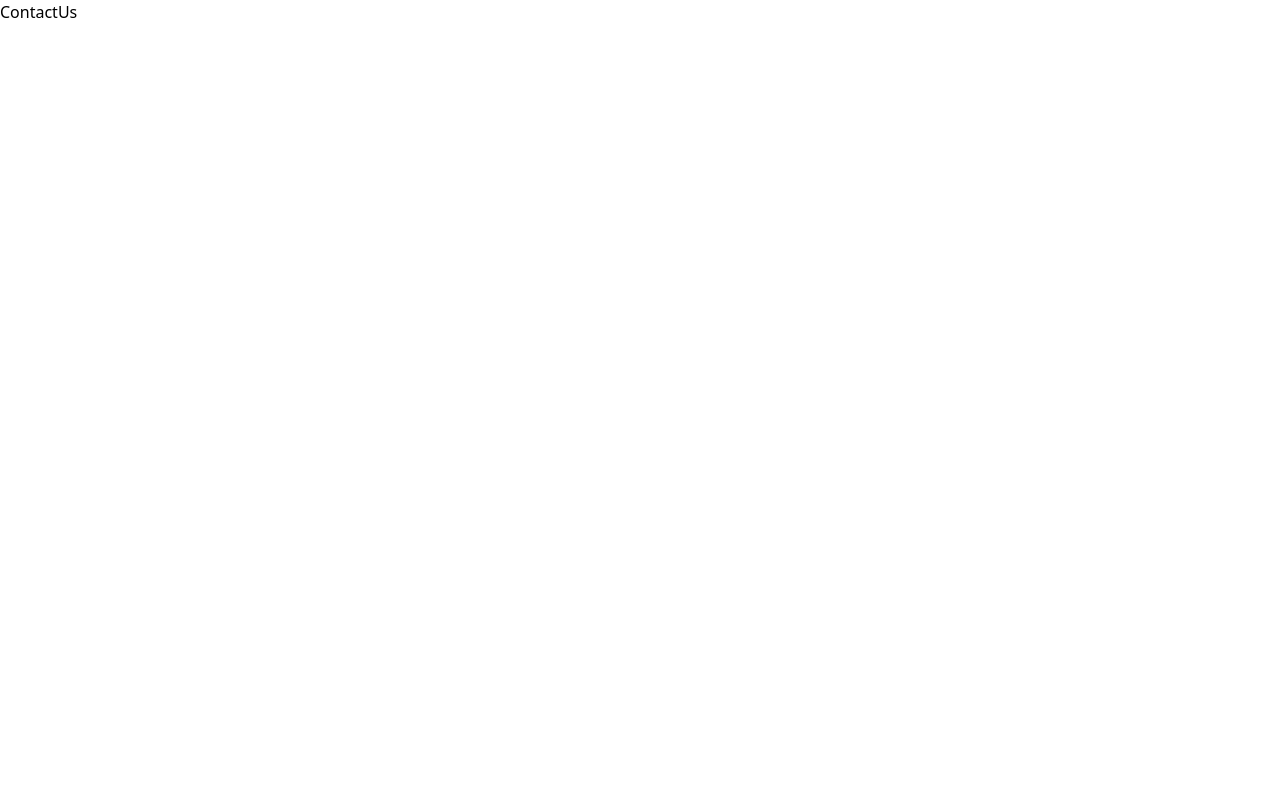
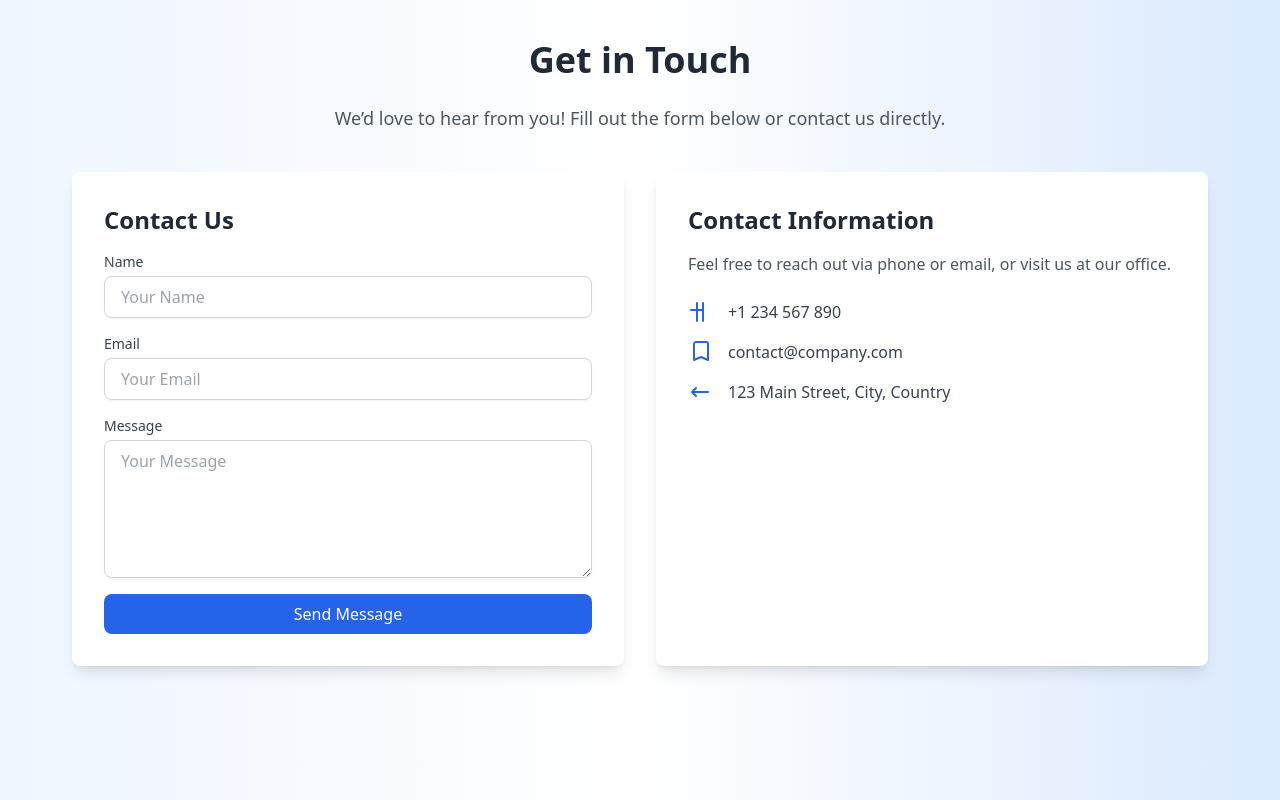
Before and after one commit to Comestro/TeacherGotHire-Frontend-, a React (Vite) app: page /contact in a window 1280 px wide. Built offline with nearby package versions, Linux system fonts and the light colour scheme.

Commit message:
home page design work

```diff
--- a/src/components/ContactUs/ContactUs.jsx
+++ b/src/components/ContactUs/ContactUs.jsx
@@ -1,9 +1,138 @@
-import React from 'react'
+import React from "react";
 
-function ContactUs() {
+const ContactUs = () => {
   return (
-    <div>ContactUs</div>
-  )
-}
+    <div className="min-h-screen bg-gradient-to-r from-blue-50 via-white to-blue-100 py-10 px-10">
+      <div className="max-w-7xl mx-auto px-4 sm:px-6 lg:px-8">
+        <h1 className="text-4xl font-bold text-center text-gray-800 mb-6">
+          Get in Touch
+        </h1>
+        <p className="text-lg text-center text-gray-600 mb-10">
+          We’d love to hear from you! Fill out the form below or contact us
+          directly.
+        </p>
 
-export default ContactUs
+        <div className="grid grid-cols-1 md:grid-cols-2 gap-8">
+          {/* Contact Form */}
+          <div className="bg-white shadow-lg rounded-lg p-8">
+            <h2 className="text-2xl font-semibold text-gray-800 mb-4">
+              Contact Us
+            </h2>
+            <form>
+              <div className="mb-4">
+                <label className="block text-sm font-medium text-gray-700">
+                  Name
+                </label>
+                <input
+                  type="text"
+                  placeholder="Your Name"
+                  className="mt-1 block w-full px-4 py-2 border border-gray-300 rounded-lg shadow-sm focus:ring-blue-500 focus:border-blue-500"
+                />
+              </div>
+              <div className="mb-4">
+                <label className="block text-sm font-medium text-gray-700">
+                  Email
+                </label>
+                <input
+                  type="email"
+                  placeholder="Your Email"
+                  className="mt-1 block w-full px-4 py-2 border border-gray-300 rounded-lg shadow-sm focus:ring-blue-500 focus:border-blue-500"
+                />
+              </div>
+              <div className="mb-4">
+                <label className="block text-sm font-medium text-gray-700">
+                  Message
+                </label>
+                <textarea
+                  placeholder="Your Message"
+                  rows="5"
+                  className="mt-1 block w-full px-4 py-2 border border-gray-300 rounded-lg shadow-sm focus:ring-blue-500 focus:border-blue-500"
+                ></textarea>
+              </div>
+              <button
+                type="submit"
+                className="w-full bg-blue-600 text-white py-2 px-4 rounded-lg hover:bg-blue-700 focus:ring-2 focus:ring-offset-2 focus:ring-blue-500"
+              >
+                Send Message
+              </button>
+            </form>
+          </div>
+
+          {/* Contact Information */}
+          <div className="bg-white shadow-lg rounded-lg p-8">
+            <h2 className="text-2xl font-semibold text-gray-800 mb-4">
+              Contact Information
+            </h2>
+            <p className="text-gray-600 mb-6">
+              Feel free to reach out via phone or email, or visit us at our
+              office.
+            </p>
+            <div className="space-y-4">
+              <div className="flex items-center">
+                <span className="text-blue-600">
+                  <svg
+                    xmlns="http://www.w3.org/2000/svg"
+                    className="h-6 w-6"
+                    fill="none"
+                    viewBox="0 0 24 24"
+                    stroke="currentColor"
+                    strokeWidth={2}
+                  >
+                    <path
+                      strokeLinecap="round"
+                      strokeLinejoin="round"
+                      d="M3 10h11M9 21V3m6 18V3"
+                    />
+                  </svg>
+                </span>
+                <p className="ml-4 text-gray-700">+1 234 567 890</p>
+              </div>
+              <div className="flex items-center">
+                <span className="text-blue-600">
+                  <svg
+                    xmlns="http://www.w3.org/2000/svg"
+                    className="h-6 w-6"
+                    fill="none"
+                    viewBox="0 0 24 24"
+                    stroke="currentColor"
+                    strokeWidth={2}
+                  >
+                    <path
+                      strokeLinecap="round"
+                      strokeLinejoin="round"
+                      d="M16 2H8c-1.1 0-2 .9-2 2v16l7-3 7 3V4c0-1.1-.9-2-2-2z"
+                    />
+                  </svg>
+                </span>
+                <p className="ml-4 text-gray-700">contact@company.com</p>
+              </div>
+              <div className="flex items-center">
+                <span className="text-blue-600">
+                  <svg
+                    xmlns="http://www.w3.org/2000/svg"
+                    className="h-6 w-6"
+                    fill="none"
+                    viewBox="0 0 24 24"
+                    stroke="currentColor"
+                    strokeWidth={2}
+                  >
+                    <path
+                      strokeLinecap="round"
+                      strokeLinejoin="round"
+                      d="M8 16l-4-4m0 0l4-4m-4 4h16"
+                    />
+                  </svg>
+                </span>
+                <p className="ml-4 text-gray-700">
+                  123 Main Street, City, Country
+                </p>
+              </div>
+            </div>
+          </div>
+        </div>
+      </div>
+    </div>
+  );
+};
+
+export default ContactUs;
--- a/src/components/Navbar/Navbar.jsx
+++ b/src/components/Navbar/Navbar.jsx
@@ -5,17 +5,16 @@ import Button from "../Button";
 import { IoIosNotifications } from "react-icons/io";
 
 const Navbar = ({ links, variant, externalComponent: ExternalComponent }) => {
-
   return (
     <>
       <nav
         className={`flex items-center justify-between  py-2 px-10 ${
-          variant === "light" ? "bg-white text-black" : "bg-white text-black"
+          variant === "light"
+            ? "bg-white text-black"
+            : "bg-white-500 text-black"
         }`}
       >
-        <div className="text-3xl font-bold text-gray-950">
-            PTPI.COM
-        </div>
+        <div className="text-3xl font-bold text-gray-950">PTPI.COM</div>
         <div className="flex items-center justify-between">
           {/* {links.map((link, index) => (
             <a href="#" key={index}>
@@ -35,8 +34,7 @@ const Navbar = ({ links, variant, externalComponent: ExternalComponent }) => {
               {link.label}
             </Link>
           ))}
-          <Button>
-
+          <Button className="ml-4 bg-black">
             <IoIosNotifications />
           </Button>
           {ExternalComponent && (
--- a/src/components/SignUpPage.jsx
+++ b/src/components/SignUpPage.jsx
@@ -1,11 +1,8 @@
-import React from 'react'
-import {useForm} from 'react-hook-form'
-import { useState } from 'react';
+import React, { useState } from 'react';
+import { useForm } from 'react-hook-form';
+import { useParams, useNavigate } from 'react-router-dom';
 import Input from './Input';
 import Button from './Button';
-
-import { useParams, useNavigate } from 'react-router-dom';
-
 
 function SignUpPage() {
   const { role } = useParams(); // Get the role from the URL
@@ -15,21 +12,28 @@ function SignUpPage() {
 
   const signup = async (data) => {
     console.log(data);
-        if(role==='teacher'){
-          navigate('/teacherdashbord')
-        }else{
-          navigate('/schooladmindashboard')
+    if (role === 'teacher') {
+      navigate('/teacherdashbord');
+    } else {
+      navigate('/schooladmindashboard');
     }
   };
 
   return (
+    <div className="relative bg-gradient-to-br from-blue-500 to-blue-700 min-h-screen flex items-center justify-center">
+      {/* Background Image */}
+      <div className="absolute inset-0">
+        <img
+          src="https://source.unsplash.com/featured/?education,learning"
+          alt="Background"
+          className="w-full h-full object-cover opacity-20"
+        />
+      </div>
 
-
-    <div>
-        <div className="flex items-center justify-center min-h-screen bg-gray-50 px-4">
-      <div className="mx-auto w-full max-w-md bg-white rounded-lg shadow-lg p-8">
-        <h2 className="text-center text-3xl font-semibold mb-4 text-gray-800">
-         Please Create Your Account
+      {/* Form Container */}
+      <div className="relative z-10 bg-white shadow-2xl rounded-lg p-8 max-w-md w-full">
+        <h2 className="text-4xl font-bold text-gray-800 text-center mb-6">
+          Create Your Account
         </h2>
 
         {/* Error Message */}
@@ -38,12 +42,14 @@ function SignUpPage() {
         )}
 
         <form onSubmit={handleSubmit(signup)} className="space-y-6">
+          {/* Full Name */}
           <Input
             label="Full Name"
             placeholder="Enter your full name"
             {...register('name', { required: true })}
           />
 
+          {/* Email */}
           <Input
             label="Email"
             placeholder="Enter your email"
@@ -58,44 +64,53 @@ function SignUpPage() {
             })}
           />
 
+          {/* Password */}
           <Input
             label="Password"
             placeholder="Enter your password"
             type="password"
             {...register('password', { required: true })}
           />
+
+          {/* Confirm Password */}
           <Input
-                  label="Confirm_Password"
-                  placeholder="Enter your password"
+            label="Confirm Password"
+            placeholder="Confirm your password"
             type="password"
-                  {...register('password', { required: true })}
+            {...register('confirmPassword', { required: true })}
           />
-                  {role === 'teacher' && (<Input
-                    label="Enter school name"
-                    placeholder="Enter your full name"
-                    {...register('name', { required: true })}/>)
 
-                }
+          {/* Role-Specific Input */}
+          {role === 'teacher' && (
+            <Input
+              label="School Name"
+              placeholder="Enter your school name"
+              {...register('schoolName', { required: true })}
+            />
+          )}
 
-                <Button type="submit" className="w-full bg-blue-600 hover:bg-blue-700 text-white py-3 rounded-lg transition duration-200">
+          {/* Submit Button */}
+          <Button
+            type="submit"
+            className="w-full bg-gradient-to-r from-blue-500 to-blue-600 hover:from-blue-600 hover:to-blue-700 text-white font-semibold py-3 rounded-lg transition-transform duration-300 transform hover:scale-105 shadow-lg"
+          >
             Sign Up
           </Button>
         </form>
 
-
-        <p className="mt-4 text-center text-gray-600">
+        {/* Sign In Link */}
+        <p className="mt-6 text-center text-gray-600">
           Already have an account?{' '}
           <span
             onClick={() => navigate('/login')}
-            className="text-blue-600 hover:underline cursor-pointer"
+            className="text-blue-600 hover:underline cursor-pointer font-semibold"
           >
             Sign In
           </span>
         </p>
       </div>
     </div>
-    </div>
-  )
+  );
 }
 
-export default SignUpPage
+export default SignUpPage;
```
Also changed, not shown: src/components/Home/Home.jsx (+103 -23 lines). Lines whose indentation alone changed are shown as unchanged.
